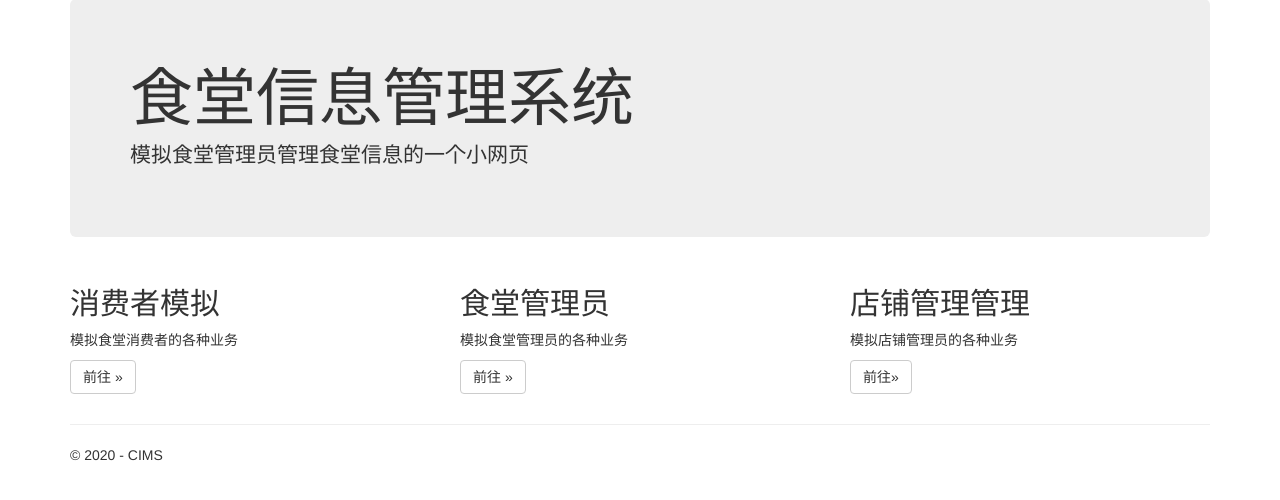
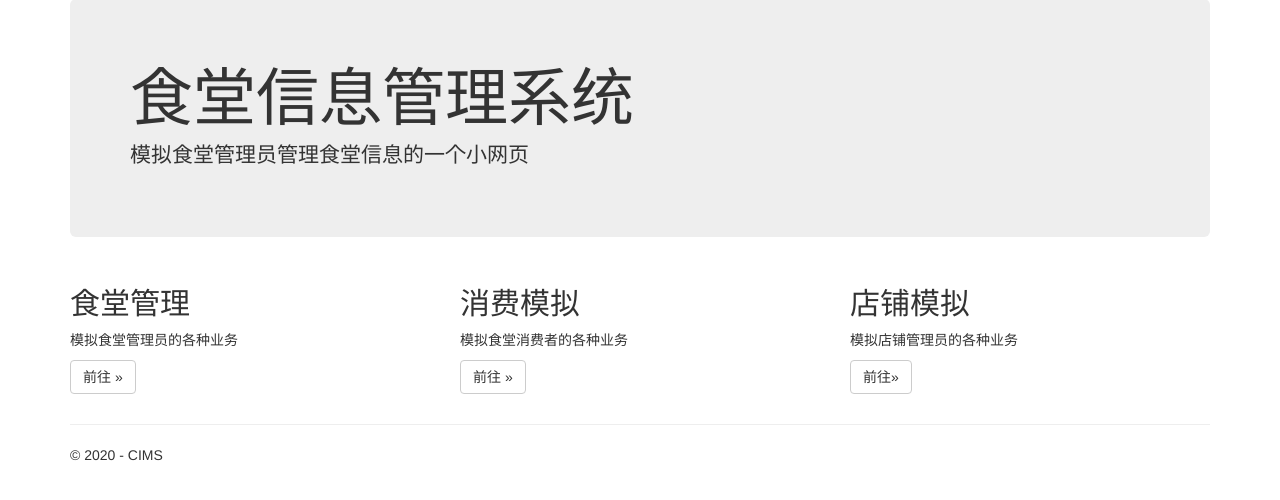
Before and after one commit to CIMS2020/CIMS, a Flask app: page / in a window 1280 px wide. Shown: the part 51-551 px from the top of the page. Run offline with Flask 2, Linux system fonts and the light colour scheme; some libraries are stand-ins or nearby versions.

Commit message:
Update index.html

```diff
--- a/flask-cims/templates/index.html
+++ b/flask-cims/templates/index.html
@@ -10,20 +10,22 @@
 var s= 2*2;
 </script>
 <div class="row">
+ <div class="col-md-4">
+        <h2>食堂管理</h2>
+        <p>模拟食堂管理员的各种业务</p>
+        <p><a class="btn btn-default" href=" {{ url_for('canteen') }}">前往 &raquo;</a></p>
+    </div>
+
     <div class="col-md-4">
-        <h2>消费者模拟</h2>
+        <h2>消费模拟</h2>
         <p>
             模拟食堂消费者的各种业务<span id="s"></span>
         </p>
         <p><a class="btn btn-default" href="{{ url_for('comsumers') }}">前往 &raquo;</a></p>
     </div>
+
     <div class="col-md-4">
-        <h2>食堂管理员</h2>
-        <p>模拟食堂管理员的各种业务</p>
-        <p><a class="btn btn-default" href=" {{ url_for('canteen') }}">前往 &raquo;</a></p>
-    </div>
-    <div class="col-md-4">
-        <h2>店铺管理管理</h2>
+        <h2>店铺模拟</h2>
         <p>模拟店铺管理员的各种业务</p>
         <p><a class="btn btn-default" href="{{ url_for('shop') }}">前往&raquo;</a></p>
     </div>
```
